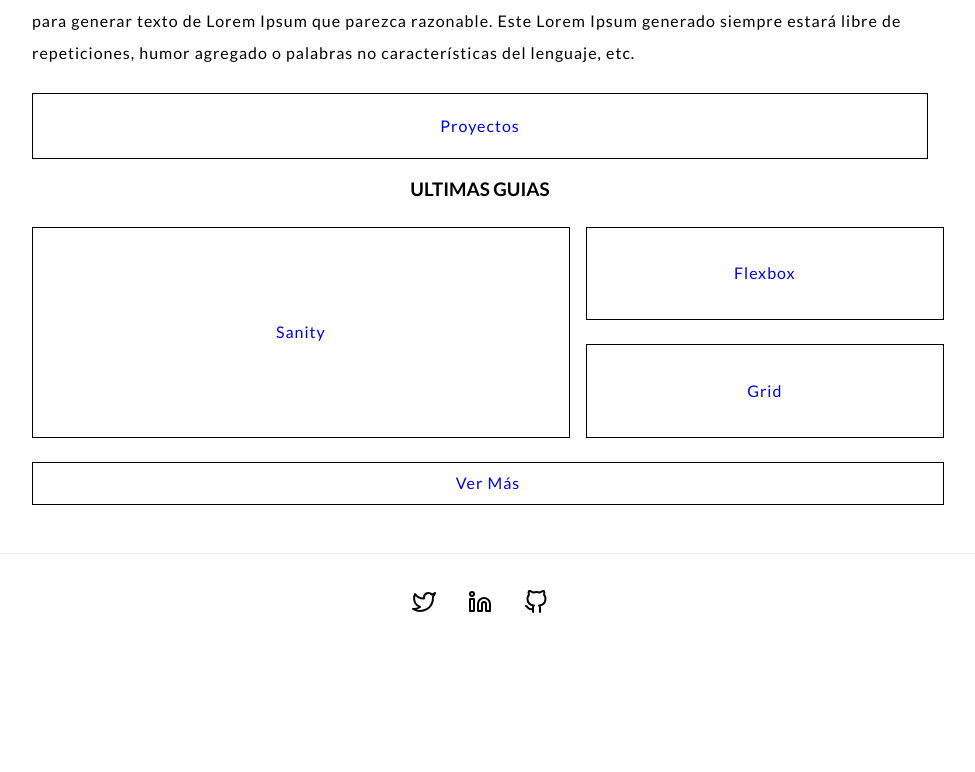
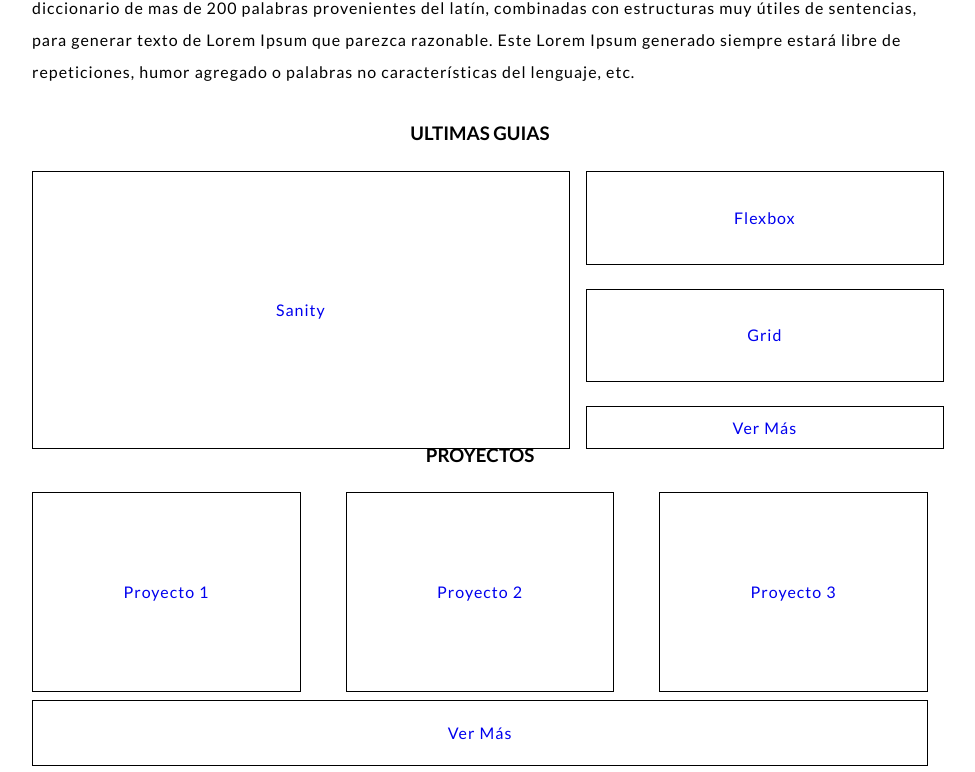
Before and after one commit to Alfacoy/portafolio, a Next.js app: page / in a window 1280 px wide. Shown: the part 388-1160 px from the top of the page, without its empty margins (160-1135 px from the left). Before the commit the page ends 1041 px from the top, so only its background shows below. Built offline with nearby package versions, Linux system fonts and the light colour scheme.

Commit message:
feature[Listas] * Se avanza con las listas de proyectos y guias. * Se estiliza ambas listas. * Se crea un array de objetos para ambas con su contenido.

```diff
--- a/components/Guides/index.jsx
+++ b/components/Guides/index.jsx
@@ -15,14 +15,14 @@ const Guides = () => (
       <Card
         item={style.Grid_2}
         title={"Flexbox"}
-        href={"https://www.notion.so/Sanity-84b4f7f719eb485c9ea87ddf8f497872"}
+        href={"https://www.notion.so/Flexbox-ca880dc0215747a4a1b94cd55de3f68b"}
         link={false}
       />
 
       <Card
         item={style.Grid_3}
         title={"Grid"}
-        href={"https://www.notion.so/Sanity-84b4f7f719eb485c9ea87ddf8f497872"}
+        href={"https://www.notion.so/Grid-88eb436451bb4277ac40a15893dcfc50"}
         link={false}
       />
 
--- a/components/Guides/style.module.scss
+++ b/components/Guides/style.module.scss
@@ -1,4 +1,5 @@
 .Guide {
+  margin-bottom: 0.5em;
   h3 {
     text-transform: uppercase;
     text-align: center;
@@ -12,15 +13,13 @@
     grid-template-rows: 40% 40% 20%;
     column-gap: 1em;
     row-gap: 1em;
-    max-width: 900px;
-    margin: 0 auto;
   }
 
   .Grid_1 {
     grid-column-start: 1;
     grid-column-end: 2;
     grid-row-start: 1;
-    grid-row-end: 3;
+    grid-row-end: 4;
   }
 
   .Grid_2 {
@@ -38,7 +37,7 @@
   }
 
   .Grid_4 {
-    grid-column-start: 1;
+    grid-column-start: 2;
     grid-column-end: 3;
     grid-row-start: 3;
     grid-row-end: 4;
--- /dev/null
+++ b/components/Proyects/index.jsx
@@ -0,0 +1,41 @@
+import Card from "../Card";
+import style from "./style.module.scss";
+
+const Proyects = () => {
+  return (
+    <section className={style.Proyects}>
+      <h3>Proyectos</h3>
+      <div className="flex">
+        <Card
+          title={"Proyecto 1"}
+          href={"/[_path]"}
+          item={style.card__proyect}
+          link={true}
+          path={"/lista de proyectos"}
+        />
+        <Card
+          title={"Proyecto 2"}
+          href={"/[_path]"}
+          item={style.card__proyect}
+          link={true}
+          path={"/lista de proyectos"}
+        />
+        <Card
+          title={"Proyecto 3"}
+          href={"/[_path]"}
+          item={style.card__proyect}
+          link={true}
+          path={"/lista de proyectos"}
+        />
+      </div>
+      <Card
+        title={"Ver Más"}
+        href={"/[_path]"}
+        link={true}
+        path={"/lista de proyectos"}
+      />
+    </section>
+  );
+};
+
+export default Proyects;
--- /dev/null
+++ b/components/Proyects/style.module.scss
@@ -0,0 +1,13 @@
+.Proyects {
+  h3 {
+    text-align: center;
+    text-transform: uppercase;
+  }
+}
+
+@media screen and (min-width: 800px) {
+  .card__proyect {
+    max-width: 30%;
+    height: 200px;
+  }
+}
--- a/pages/[_path].jsx
+++ b/pages/[_path].jsx
@@ -1,6 +1,8 @@
 import { useRouter } from "next/router";
 import Container from "../components/Container";
 import ListGuides from "../components/ListGuides";
+import ListProyects from "../components/ListProyects";
+import ListGuide from "../components/ListGuides";
 
 const Test = () => {
   const router = useRouter();
@@ -10,7 +12,7 @@ const Test = () => {
     <Container>
       <h1 className="title">{_path}</h1>
 
-      <ListGuides />
+      {_path == "lista de guias" ? <ListGuides /> : <ListProyects />}
 
       <style jsx>{`
         .title {
--- a/pages/index.jsx
+++ b/pages/index.jsx
@@ -1,7 +1,6 @@
 import Container from "../components/Container";
 import Guides from "../components/Guides";
-
-import Card from "../components/Card";
+import Proyects from "../components/Proyects";
 
 const Home = () => (
   <Container>
@@ -23,32 +22,9 @@ const Home = () => (
       Lorem Ipsum generado siempre estará libre de repeticiones, humor agregado
       o palabras no características del lenguaje, etc.
     </p>
-    <Card
-      title={"Proyectos"}
-      href={"/[_path]"}
-      link={true}
-      path={"/lista de proyectos"}
-    />
+
     <Guides />
-
-    <style jsx>{`
-      .title {
-        line-height: 1.15;
-        font-size: 3rem;
-        text-align: center;
-        margin: 0 0 50px 0;
-      }
-
-      .title span {
-        color: #0070f3;
-      }
-
-      @media screen and (min-width: "800px") {
-        .title {
-          font-size: 4rem;
-        }
-      }
-    `}</style>
+    <Proyects />
   </Container>
 );
 
--- a/styles/styles.scss
+++ b/styles/styles.scss
@@ -32,3 +32,31 @@ a {
 a:visited {
   color: black;
 }
+
+.title {
+  line-height: 1.15;
+  font-size: 3rem;
+  text-align: center;
+  margin: 0 0 50px 0;
+}
+
+.title span {
+  color: #0070f3;
+}
+
+@media screen and (min-width: "800px") {
+  .title {
+    font-size: 4rem;
+  }
+
+  .flex {
+    display: flex;
+    justify-content: space-between;
+  }
+}
+
+@media screen and (min-width: 800px) {
+  main {
+    max-width: 900px;
+  }
+}
```
Also changed, not shown: components/ListGuides/index.jsx (+12 -36 lines), components/ListProyects/index.jsx (+11 -36 lines), pages/API/API_guides.js (added, +22 -0 lines), pages/API/API_proyects.js (added, +11 -0 lines).
